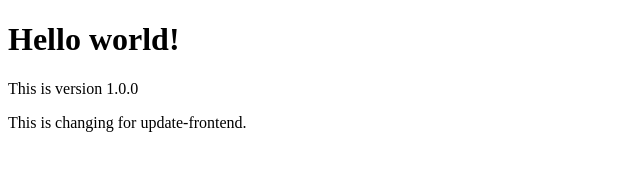
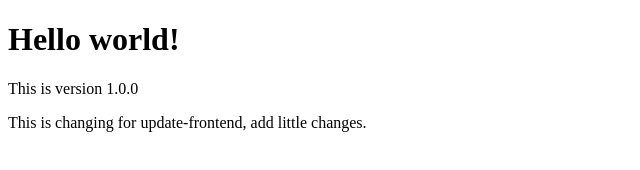
Before and after one commit to Yao-C/pr-preview, a website: page public/index.html in a window 1280 px wide. Shown: the whole page, without its empty margins (0-640 px from the left). Drawn offline with Linux system fonts and the light colour scheme.

Commit message:
Add little changes in frontend

```diff
--- a/public/index.html
+++ b/public/index.html
@@ -13,7 +13,7 @@
 
   <p>This is version 1.0.0</p>
 
-  <p>This is changing for update-frontend.</p>
+  <p>This is changing for update-frontend, add little changes.</p>
 </body>
 
 </html>
```
